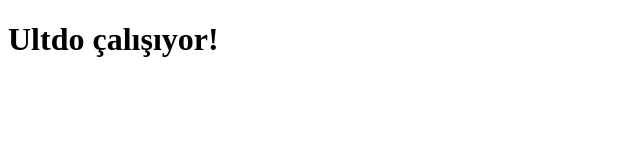
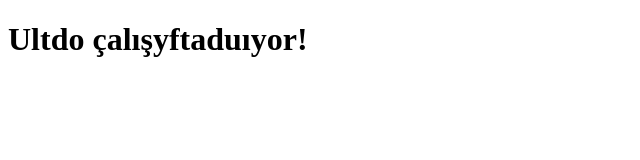
Before and after one commit to muhammedmiracozkan06-pixel/test-ultdo, a plain HTML site: page index.html in a window 1280 px wide. Shown: the whole page, without its empty margins (0-640 px from the left). Drawn offline with Linux system fonts and the light colour scheme.

```diff
--- a/index.html
+++ b/index.html
@@ -6,6 +6,6 @@
   <title>Ultdo test</title>
 </head>
 <body>
-  <h1>Ultdo çalışıyor!</h1>
+  <h1>Ultdo çalışyftaduıyor!</h1>
 </body>
 </html>
```
